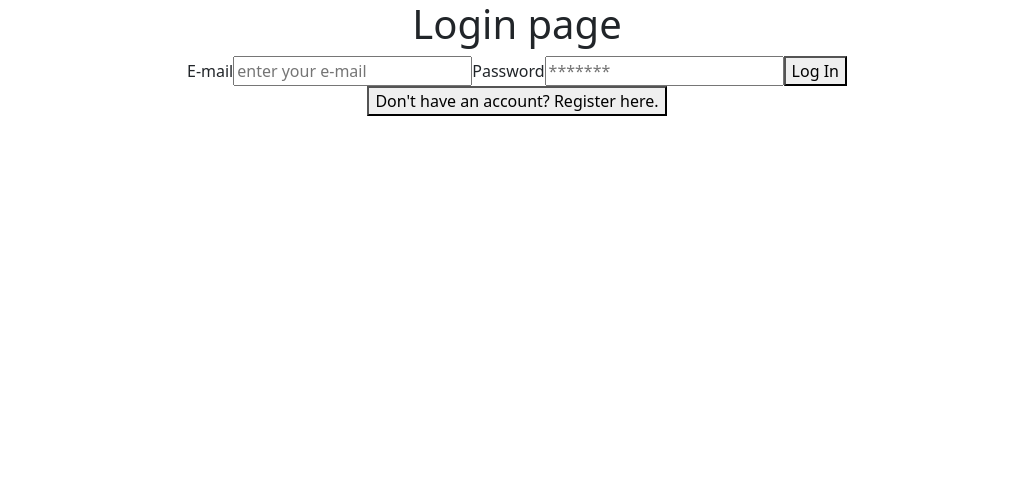
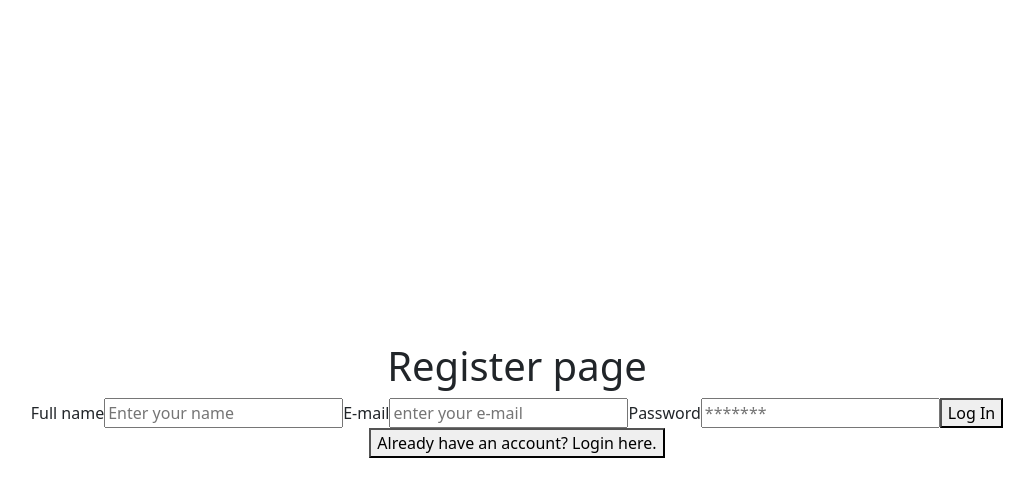
Before and after one commit to Douba9/E-Commerce, a React (Create React App) app in the folder ecom/: page / in a window 1280 px wide. Both pictures are taken after a click on the button "Don't have an account? Register here.". Shown: the top 496 px of the page, without its empty margins (123-1157 px from the left). Built offline with nearby package versions, Linux system fonts and the light colour scheme.

Commit message:
login register react value on terminal

```diff
--- a/ecom/src/App.css
+++ b/ecom/src/App.css
@@ -1,38 +1,8 @@
 .App {
   text-align: center;
-}
-
-.App-logo {
-  height: 40vmin;
-  pointer-events: none;
-}
-
-@media (prefers-reduced-motion: no-preference) {
-  .App-logo {
-    animation: App-logo-spin infinite 20s linear;
-  }
-}
-
-.App-header {
-  background-color: #282c34;
+  display: flex;
   min-height: 100vh;
-  display: flex;
-  flex-direction: column;
   align-items: center;
   justify-content: center;
-  font-size: calc(10px + 2vmin);
-  color: white;
+  background-image: linear-gradient(79deg #fcfced, #fcedfc 48%, #ebf6ff);
 }
-
-.App-link {
-  color: #61dafb;
-}
-
-@keyframes App-logo-spin {
-  from {
-    transform: rotate(0deg);
-  }
-  to {
-    transform: rotate(360deg);
-  }
-}
--- a/ecom/src/App.js
+++ b/ecom/src/App.js
@@ -6,10 +6,13 @@ import {Register} from "./Register"
 
 function App() {
   const[currentForm, setCurrentForm]= useState('login');
+  const toogleForm = (formName) =>{
+    setCurrentForm(formName)
+  }
   return (
     <div className="App">
       {
-        currentForm == 'login' ? <Login/> :  <Register/>
+        currentForm == 'login' ? <Login onFormSwitch={toogleForm}/> :  <Register onFormSwitch={toogleForm}/>
       }
     </div>
   );
--- a/ecom/src/Login.jsx
+++ b/ecom/src/Login.jsx
@@ -1,7 +1,7 @@
 import React, {useState} from "react"
 
 
-export const Login= () => {
+export const Login= (props) => {
 
     const [email, setEmail] = useState(''); //pour recuperer l'e-mail inscrit dans l'input
     const [pass, setPass] = useState('');//pour recuper le password inscrit dans l'input
@@ -15,7 +15,7 @@ export const Login= () => {
     }
 
     return (
-        <>
+        <div className="auth-form-container">
         <form onSubmit={handleSubmit}>
         <h1>Login page</h1>
         <label htmlFor="e-mail"> E-mail</label>
@@ -24,9 +24,9 @@ export const Login= () => {
         <input  value ={pass} onChange={(e)=> setPass(e.target.value)} type="password" placeholder="*******" id="password" name="password"></input>
         <button type="submit">Log In</button>
         </form>
-        <button>Don't have an account? Register here.</button>
+        <button onClick={()=>props.onFormSwitch('register')}>Don't have an account? Register here.</button>
 
-        </>
+        </div>
 
     )
     }
--- a/ecom/src/Register.jsx
+++ b/ecom/src/Register.jsx
@@ -1,6 +1,6 @@
 import React, {useState} from "react"
 
-export const Register= () => {
+export const Register= (props) => {
 
     const [email, setEmail] = useState('');
     const [pass, setPass] = useState('');
@@ -17,18 +17,19 @@ export const Register= () => {
     }
 
 return (
-    <>
+    <div className="auth-from-container">
         <form onSubmit={handleSubmit}>
+        <h1>Register page</h1>
         <label htmlFor="name">Full name</label>
-        <input value={name} id="name" name="name" onChange={(e)=> setName(e.target.value)} placeholder="Enter your name" ></input>
+        <input value={name} id="name" name="name"  placeholder="Enter your name" ></input>
         <label htmlFor="e-mail"> E-mail</label>
         <input value={email} onChange={(e)=> setEmail(e.target.value)} type="email" placeholder="enter your e-mail" id="e-mail" name="email"></input>
         <label htmlFor="password"> Password</label>
         <input  value ={pass} onChange={(e)=> setPass(e.target.value)} type="password" placeholder="*******" id="password" name="password"></input>
         <button type="submit">Log In</button>
         </form>
-        <button>Already have an account? Login here.</button>
+        <button onClick={()=>props.onFormSwitch('login')}>Already have an account? Login here.</button>
 
-        </>
+        </div>
 )
 }
```
